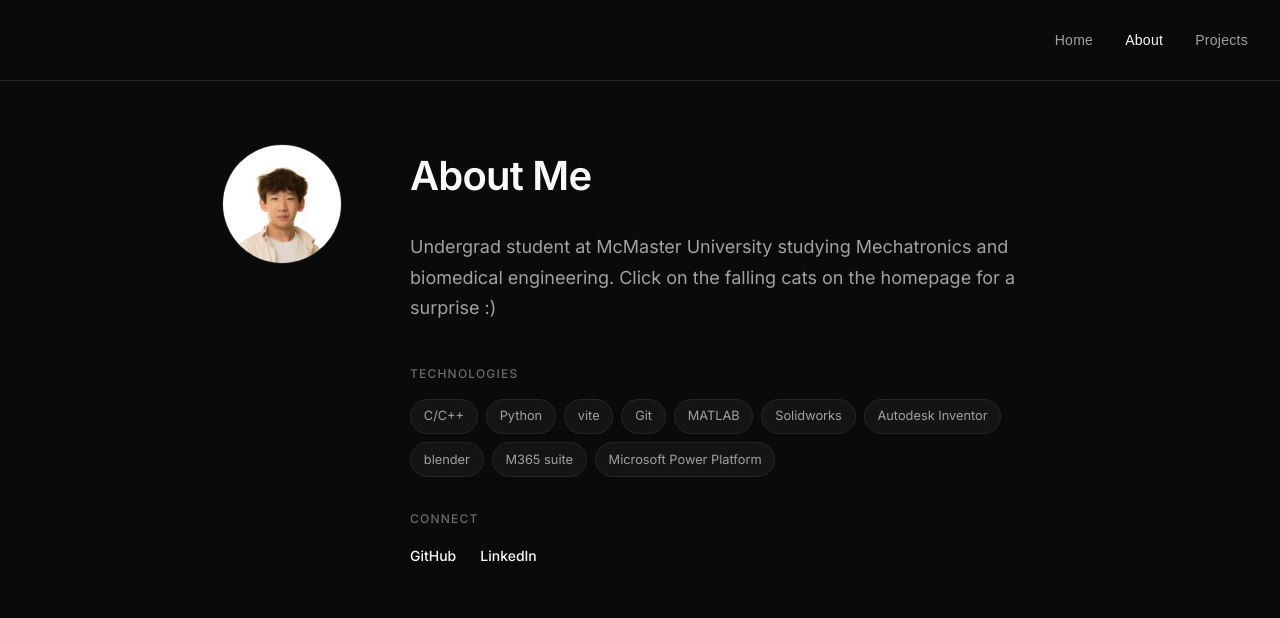
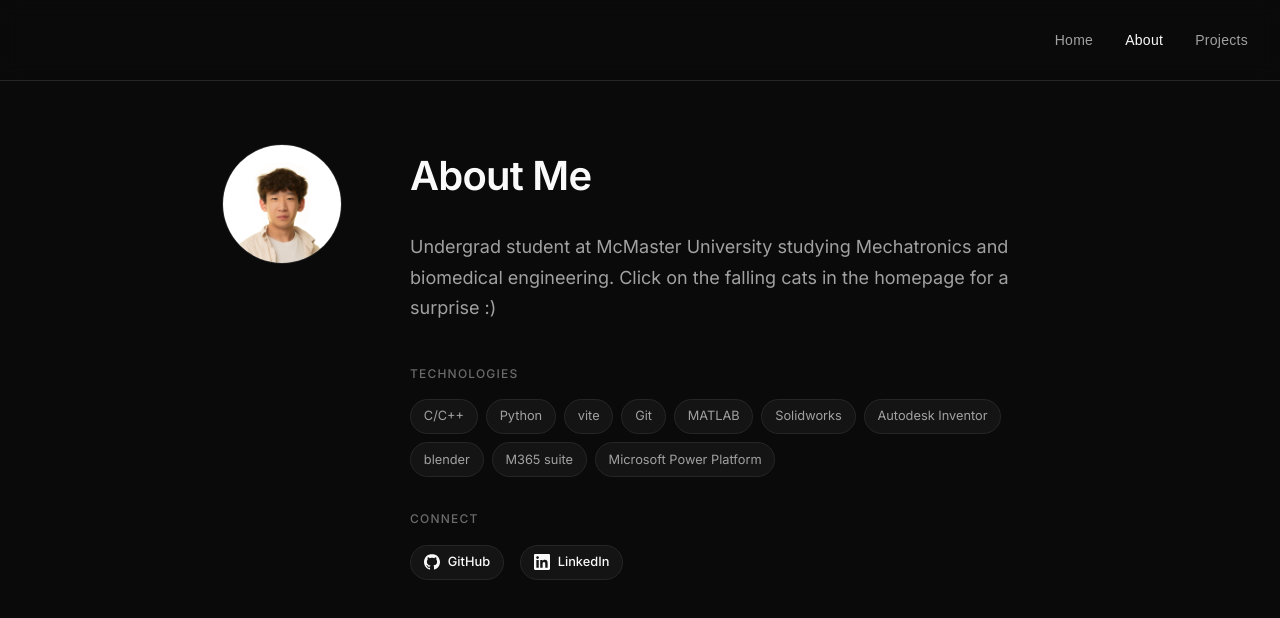
Before and after one commit to Greeesysalad/portfolio, a React (Vite) app: page /#home in a window 1280 px wide. Both pictures are taken after a click on the button "About". Shown: the top 618 px of the page. Built offline with nearby package versions, Linux system fonts and the light colour scheme; a web font is replaced by a local one.

Commit message:
minor style changes

```diff
--- a/src/index.css
+++ b/src/index.css
@@ -235,19 +235,33 @@
 
 .social-links {
   display: flex;
-  gap: 1.5rem;
+  gap: 1rem;
 }
 
 .social-link {
+  display: flex;
+  align-items: center;
+  gap: 0.5rem;
   color: var(--text-primary);
   text-decoration: none;
-  font-size: 0.875rem;
+  font-size: 0.8rem;
   font-weight: 500;
-  transition: opacity 0.2s ease;
+  background: var(--bg-secondary);
+  border: 1px solid var(--border);
+  padding: 0.4rem 0.8rem;
+  border-radius: 9999px;
+  transition: all 0.2s ease;
 }
 
 .social-link:hover {
-  opacity: 0.7;
+  background: var(--border);
+  opacity: 1;
+}
+
+.social-icon {
+  display: flex;
+  align-items: center;
+  justify-content: center;
 }
 
 /* Projects Page */
@@ -334,6 +348,24 @@
 
 .project-link:hover {
   border-color: var(--text-primary);
+}
+
+/* GitHub Icon */
+.github-icon {
+  display: flex;
+  align-items: center;
+  justify-content: center;
+  width: 32px;
+  height: 32px;
+  border-radius: 50%;
+  background-color: var(--bg-tertiary);
+  border: 1px solid var(--border);
+  transition: background-color 0.2s ease, border-color 0.2s ease;
+}
+
+.github-icon:hover {
+  background-color: var(--border);
+  border-color: var(--text-muted);
 }
 
 /* Responsive */
@@ -425,6 +457,7 @@
   justify-content: center;
   transition: all 0.2s ease;
   z-index: 10;
+  border-radius: 50%;
 }
 
 .modal-close:hover {
@@ -456,13 +489,14 @@
 }
 
 .modal-description {
-  font-size: 1.125rem;
-  color: var(--text-primary);
+  font-size: 1rem;
+  color: var(--text-secondary);
+  line-height: 1.7;
   margin-bottom: 1rem;
 }
 
 .modal-details {
-  font-size: 0.9375rem;
+  font-size: 1rem;
   color: var(--text-secondary);
   line-height: 1.7;
   margin-bottom: 1.5rem;
@@ -487,3 +521,19 @@
 .modal-link:hover {
   background: var(--border);
 }
+
+/* Modal GitHub Icon */
+.modal-link.github-icon {
+  display: flex;
+  align-items: center;
+  justify-content: center;
+  width: 40px;
+  height: 40px;
+  padding: 0;
+  border-radius: 50%;
+}
+
+.modal-link.github-icon:hover {
+  background: var(--border);
+  border-color: var(--text-muted);
+}
--- a/src/pages/About.tsx
+++ b/src/pages/About.tsx
@@ -13,8 +13,24 @@
 ]
 
 const socials = [
-  { name: 'GitHub', url: 'https://github.com/Greeesysalad' },
-  { name: 'LinkedIn', url: 'https://www.linkedin.com/in/ted-yao-154320324/' },
+  {
+    name: 'GitHub',
+    url: 'https://github.com/Greeesysalad',
+    icon: (
+      <svg width="16" height="16" viewBox="0 0 24 24" xmlns="http://www.w3.org/2000/svg">
+        <path fill="currentColor" d="M12 0c-6.626 0-12 5.373-12 12 0 5.302 3.438 9.8 8.207 11.387.599.111.793-.261.793-.577v-2.234c-3.338.726-4.033-1.416-4.033-1.416-.546-1.387-1.333-1.756-1.333-1.756-1.089-.745.083-.729.083-.729 1.205.084 1.839 1.237 1.839 1.237 1.07 1.834 2.807 1.304 3.492.997.107-.775.418-1.305.762-1.604-2.665-.305-5.467-1.334-5.467-5.931 0-1.311.469-2.381 1.236-3.221-.124-.303-.535-1.524.117-3.176 0 0 1.008-.322 3.301 1.23.957-.266 1.983-.399 3.003-.404 1.02.005 2.047.138 3.006.404 2.291-1.552 3.297-1.23 3.297-1.23.653 1.653.242 2.874.118 3.176.77.84 1.235 1.911 1.235 3.221 0 4.609-2.807 5.624-5.479 5.921.43.372.823 1.102.823 2.222v3.293c0 .316.192.686.798.576 4.765-1.589 8.199-6.086 8.199-11.386 0-6.627-5.373-12-12-12z"/>
+      </svg>
+    )
+  },
+  {
+    name: 'LinkedIn',
+    url: 'https://www.linkedin.com/in/ted-yao-154320324/',
+    icon: (
+      <svg width="16" height="16" viewBox="0 0 24 24" xmlns="http://www.w3.org/2000/svg">
+        <path fill="currentColor" d="M20.447 20.452h-3.554v-5.569c0-1.328-.027-3.037-1.852-3.037-1.853 0-2.136 1.445-2.136 2.939v5.667H9.351V9h3.414v1.561h.046c.477-.9 1.637-1.85 3.37-1.85 3.601 0 4.267 2.37 4.267 5.455v6.286zM5.337 7.433c-1.144 0-2.063-.926-2.063-2.065 0-1.138.92-2.063 2.063-2.063 1.14 0 2.064.925 2.064 2.063 0 1.139-.925 2.065-2.064 2.065zm1.782 13.019H3.555V9h3.564v11.452zM22.225 0H1.771C.792 0 0 .774 0 1.729v20.542C0 23.227.792 24 1.771 24h20.451C23.2 24 24 23.227 24 22.271V1.729C24 .774 23.2 0 22.222 0h.003z"/>
+      </svg>
+    )
+  },
 ]
 
 const About: React.FC<AboutProps> = ({ onNavigate }) => {
@@ -32,7 +48,7 @@
           <h2>About Me</h2>
           <p className="bio">
             Undergrad student at McMaster University studying Mechatronics and
-            biomedical engineering. Click on the falling cats on the homepage for
+            biomedical engineering. Click on the falling cats in the homepage for
             a surprise {":)"}
           </p>
           <div className="tech-stack">
@@ -54,6 +70,7 @@
                   rel="noopener noreferrer"
                   className="social-link"
                 >
+                  <span className="social-icon">{social.icon}</span>
                   {social.name}
                 </a>
               ))}
--- a/src/pages/Projects.tsx
+++ b/src/pages/Projects.tsx
@@ -20,7 +20,7 @@
   {
     id: 1,
     title: 'Lower Limb Exoskeleton',
-    description: 'Designed and prototyped lower-limb exoskeleton components in SolidWorks, utilizing 3D scans to ensure ergonomic fit through iterative design and rapid prototyping.',
+    description: 'Designed and prototyped lower-limb exoskeleton linkage components in SolidWorks, utilizing 3D scans to ensure ergonomic fit through iterative design and rapid prototyping.',
     details: 'details',
     image: 'https://placehold.co/600x400/1a1a1a/white?text=Project+1',
     github: 'https://github.com/McMaster-Exoskeleton',
@@ -52,10 +52,12 @@
                     href={project.github}
                     target="_blank"
                     rel="noopener noreferrer"
-                    className="project-link"
+                    className="project-link github-icon"
                     onClick={(e) => e.stopPropagation()}
                   >
-                    GitHub
+                    <svg width="16" height="16" viewBox="0 0 24 24" xmlns="http://www.w3.org/2000/svg">
+                      <path fill="currentColor" d="M12 0c-6.626 0-12 5.373-12 12 0 5.302 3.438 9.8 8.207 11.387.599.111.793-.261.793-.577v-2.234c-3.338.726-4.033-1.416-4.033-1.416-.546-1.387-1.333-1.756-1.333-1.756-1.089-.745.083-.729.083-.729 1.205.084 1.839 1.237 1.839 1.237 1.07 1.834 2.807 1.304 3.492.997.107-.775.418-1.305.762-1.604-2.665-.305-5.467-1.334-5.467-5.931 0-1.311.469-2.381 1.236-3.221-.124-.303-.535-1.524.117-3.176 0 0 1.008-.322 3.301 1.23.957-.266 1.983-.399 3.003-.404 1.02.005 2.047.138 3.006.404 2.291-1.552 3.297-1.23 3.297-1.23.653 1.653.242 2.874.118 3.176.77.84 1.235 1.911 1.235 3.221 0 4.609-2.807 5.624-5.479 5.921.43.372.823 1.102.823 2.222v3.293c0 .316.192.686.798.576 4.765-1.589 8.199-6.086 8.199-11.386 0-6.627-5.373-12-12-12z"/>
+                    </svg>
                   </a>
                 )}
                 {project.live && (
@@ -97,9 +99,11 @@
                     href={selectedProject.github}
                     target="_blank"
                     rel="noopener noreferrer"
-                    className="modal-link"
+                    className="modal-link github-icon"
                   >
-                    GitHub
+                    <svg width="16" height="16" viewBox="0 0 24 24" xmlns="http://www.w3.org/2000/svg">
+                      <path fill="currentColor" d="M12 0c-6.626 0-12 5.373-12 12 0 5.302 3.438 9.8 8.207 11.387.599.111.793-.261.793-.577v-2.234c-3.338.726-4.033-1.416-4.033-1.416-.546-1.387-1.333-1.756-1.333-1.756-1.089-.745.083-.729.083-.729 1.205.084 1.839 1.237 1.839 1.237 1.07 1.834 2.807 1.304 3.492.997.107-.775.418-1.305.762-1.604-2.665-.305-5.467-1.334-5.467-5.931 0-1.311.469-2.381 1.236-3.221-.124-.303-.535-1.524.117-3.176 0 0 1.008-.322 3.301 1.23.957-.266 1.983-.399 3.003-.404 1.02.005 2.047.138 3.006.404 2.291-1.552 3.297-1.23 3.297-1.23.653 1.653.242 2.874.118 3.176.77.84 1.235 1.911 1.235 3.221 0 4.609-2.807 5.624-5.479 5.921.43.372.823 1.102.823 2.222v3.293c0 .316.192.686.798.576 4.765-1.589 8.199-6.086 8.199-11.386 0-6.627-5.373-12-12-12z"/>
+                    </svg>
                   </a>
                 )}
                 {selectedProject.live && (
```
